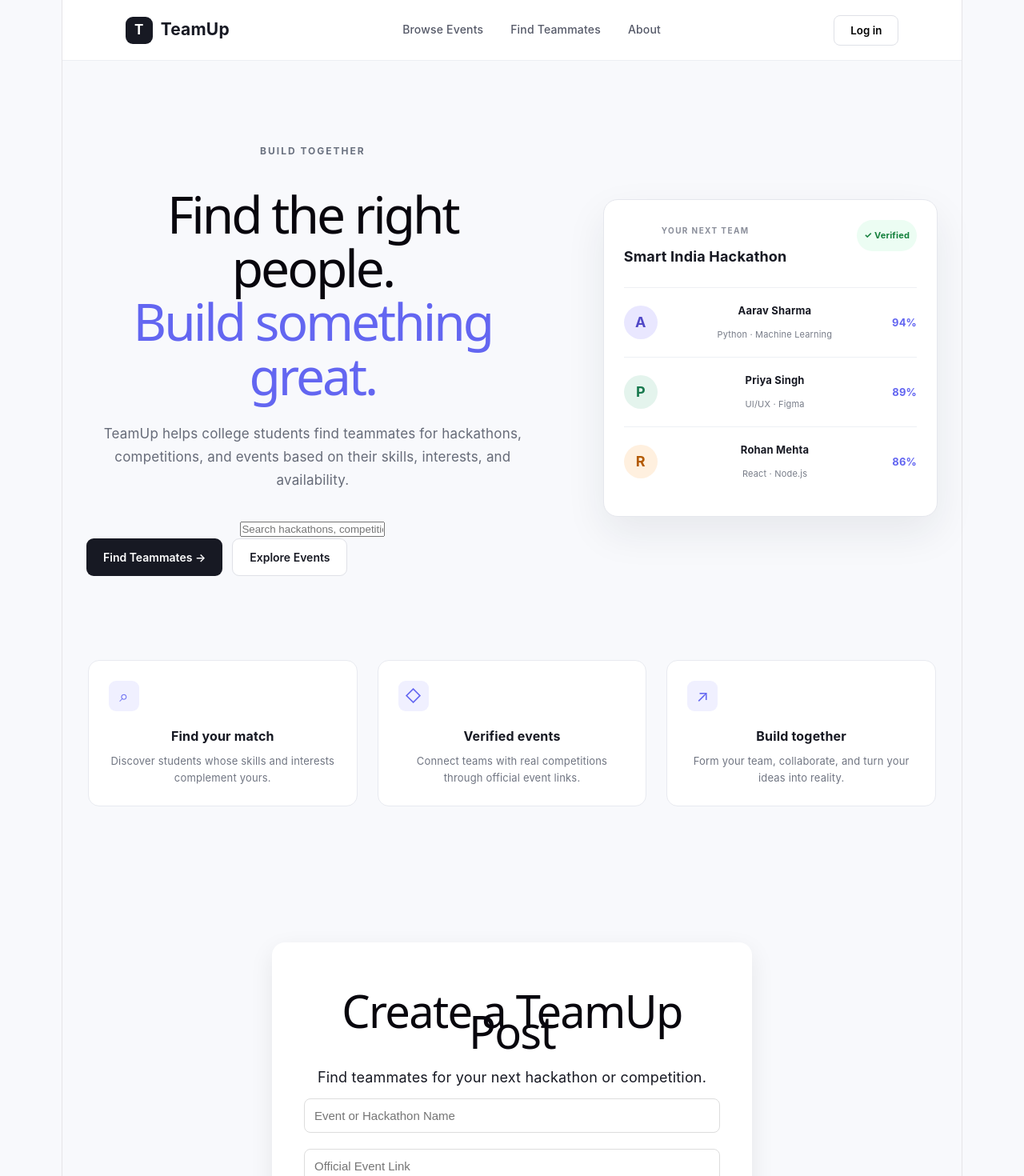
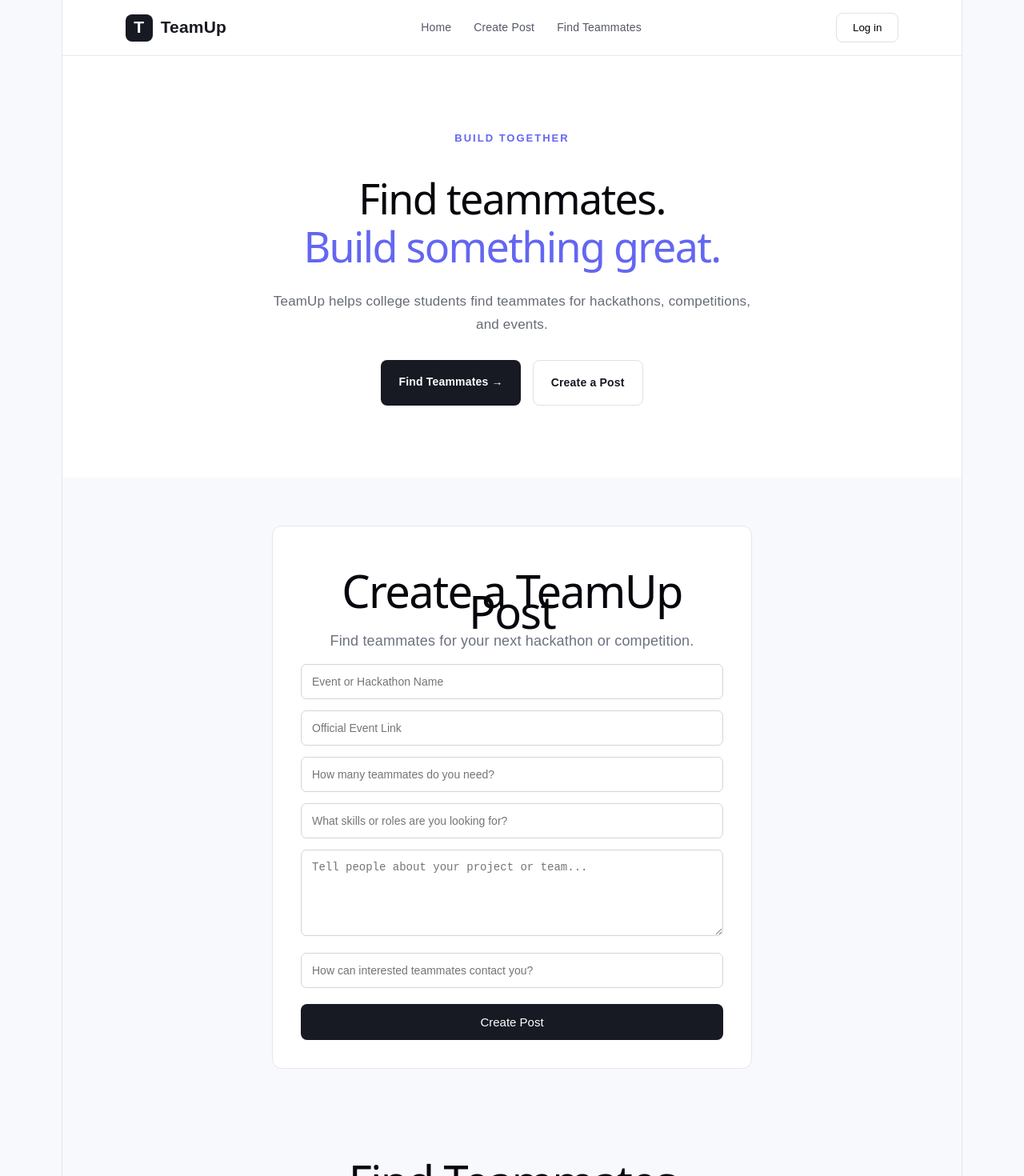
Before and after one commit to bhavyasrivastava5april/TeamUp, a React (Vite) app: page / in a window 1280 px wide. Shown: the top 1470 px of the page at 80% size. Built offline with nearby package versions, Linux system fonts and the light colour scheme.

Commit message:
Changed the ui

```diff
--- a/src/App.css
+++ b/src/App.css
@@ -1,4 +1,4 @@
-
+/* Global Styles */
 * {
   box-sizing: border-box;
   margin: 0;
@@ -6,14 +6,18 @@
 }
 
 body {
-  font-family: Inter, Arial, sans-serif;
+  font-family: Arial, sans-serif;
   background: #f8f9fc;
   color: #171923;
 }
 
-button {
+html {
+  scroll-behavior: smooth;
+}
+
+button,
+a {
   font-family: inherit;
-  cursor: pointer;
 }
 
 .app {
@@ -23,13 +27,13 @@ button {
 /* Navbar */
 
 .navbar {
-  height: 76px;
+  height: 70px;
   display: flex;
   align-items: center;
   justify-content: space-between;
   padding: 0 7%;
-  background: #ffffff;
-  border-bottom: 1px solid #eceef3;
+  background: white;
+  border-bottom: 1px solid #e5e7eb;
 }
 
 .logo {
@@ -37,7 +41,7 @@ button {
   align-items: center;
   gap: 10px;
   font-size: 21px;
-  font-weight: 700;
+  font-weight: bold;
 }
 
 .logo-mark {
@@ -46,60 +50,58 @@ button {
   justify-content: center;
   width: 34px;
   height: 34px;
-  border-radius: 9px;
+  border-radius: 8px;
   background: #171923;
   color: white;
-  font-size: 17px;
 }
 
 .nav-links {
   display: flex;
-  gap: 34px;
+  gap: 28px;
 }
 
 .nav-links a {
   color: #555968;
   text-decoration: none;
   font-size: 14px;
-  font-weight: 500;
 }
 
 .nav-links a:hover {
-  color: #171923;
+  color: #6366f1;
 }
 
 .login-btn {
+  padding: 10px 20px;
   border: 1px solid #dfe1e7;
+  border-radius: 8px;
   background: white;
-  padding: 10px 20px;
-  border-radius: 8px;
-  font-weight: 600;
+  cursor: pointer;
 }
 
-/* Hero */
+/* Hero Section */
 
 .hero {
-  max-width: 1180px;
-  margin: 0 auto;
-  padding: 100px 30px 80px;
-  display: grid;
-  grid-template-columns: 1.15fr 0.85fr;
-  gap: 80px;
-  align-items: center;
+  text-align: center;
+  padding: 90px 20px;
+  background: white;
+}
+
+.hero-content {
+  max-width: 750px;
+  margin: auto;
 }
 
 .eyebrow {
-  font-size: 12px;
-  font-weight: 700;
+  margin-bottom: 18px;
+  color: #6366f1;
+  font-size: 13px;
+  font-weight: bold;
   letter-spacing: 2px;
-  color: #6b7280;
-  margin-bottom: 18px;
 }
 
 .hero h1 {
-  font-size: clamp(44px, 5vw, 68px);
-  line-height: 1.05;
-  letter-spacing: -3px;
+  font-size: 52px;
+  line-height: 1.15;
   margin-bottom: 25px;
 }
 
@@ -108,262 +110,112 @@ button {
 }
 
 .hero-text {
-  max-width: 570px;
+  max-width: 600px;
+  margin: 0 auto 30px;
   color: #666b78;
   font-size: 17px;
   line-height: 1.7;
-  margin-bottom: 32px;
 }
+
+/* Hero Buttons */
 
 .hero-buttons {
   display: flex;
-  gap: 12px;
+  justify-content: center;
+  gap: 15px;
 }
 
 .primary-btn,
 .secondary-btn {
-  padding: 14px 21px;
-  border-radius: 9px;
+  display: inline-block;
+  padding: 14px 22px;
+  border-radius: 8px;
   font-size: 14px;
-  font-weight: 600;
+  font-weight: bold;
+  text-decoration: none;
+  cursor: pointer;
 }
 
 .primary-btn {
-  border: none;
   background: #171923;
   color: white;
 }
 
-.primary-btn:hover {
-  background: #2b2e3a;
+.secondary-btn {
+  background: white;
+  color: #171923;
+  border: 1px solid #dfe1e7;
 }
 
-.secondary-btn {
-  background: white;
-  border: 1px solid #dfe1e7;
-  color: #171923;
+.primary-btn:hover {
+  background: #6366f1;
 }
 
-/* Match Card */
-
-.hero-card {
-  background: white;
-  border: 1px solid #e5e7ed;
-  border-radius: 18px;
-  padding: 25px;
-  box-shadow: 0 20px 50px rgba(30, 35, 55, 0.08);
+.secondary-btn:hover {
+  background: #f1f2f6;
 }
 
-.card-header {
-  display: flex;
-  justify-content: space-between;
-  align-items: flex-start;
-  margin-bottom: 25px;
+/* Create Post */
+
+.create-post {
+  max-width: 600px;
+  margin: 60px auto;
+  padding: 35px;
+  background: white;
+  border: 1px solid #e5e7eb;
+  border-radius: 12px;
 }
 
-.card-label {
-  color: #8a8e9a;
-  font-size: 10px;
-  font-weight: 700;
-  letter-spacing: 1.4px;
-  margin-bottom: 6px;
+.create-post h1 {
+  margin-bottom: 10px;
 }
 
-.card-header h3 {
-  font-size: 18px;
-}
-
-.verified {
-  color: #15803d;
-  background: #ecfdf3;
-  padding: 6px 9px;
-  border-radius: 20px;
-  font-size: 11px;
-  font-weight: 700;
-}
-
-.match {
-  display: flex;
-  align-items: center;
-  gap: 13px;
-  padding: 15px 0;
-  border-top: 1px solid #eef0f4;
-}
-
-.avatar {
-  width: 42px;
-  height: 42px;
-  border-radius: 50%;
-  display: flex;
-  align-items: center;
-  justify-content: center;
-  background: #e9e7ff;
-  color: #5148c7;
-  font-weight: 700;
-}
-
-.avatar-two {
-  background: #e4f4ed;
-  color: #18794e;
-}
-
-.avatar-three {
-  background: #fff0df;
-  color: #b35a00;
-}
-
-.match-info {
-  flex: 1;
-  display: flex;
-  flex-direction: column;
-  gap: 4px;
-}
-
-.match-info strong {
-  font-size: 13px;
-}
-
-.match-info span {
-  font-size: 11px;
-  color: #777c88;
-}
-
-.match-score {
-  font-size: 13px;
-  font-weight: 700;
-  color: #6366f1;
-}
-
-/* Features */
-
-.features {
-  max-width: 1120px;
-  margin: 0 auto;
-  padding: 25px 30px 90px;
-  display: grid;
-  grid-template-columns: repeat(3, 1fr);
-  gap: 25px;
-}
-
-.feature {
-  background: white;
-  border: 1px solid #e8eaf0;
-  border-radius: 14px;
-  padding: 25px;
-}
-
-.feature-icon {
-  width: 38px;
-  height: 38px;
-  border-radius: 9px;
-  display: flex;
-  align-items: center;
-  justify-content: center;
-  background: #f0f0ff;
-  color: #6366f1;
-  font-size: 20px;
-  margin-bottom: 18px;
-}
-
-.feature h3 {
-  font-size: 16px;
-  margin-bottom: 8px;
-}
-
-.feature p {
-  color: #707582;
-  font-size: 13px;
+.create-post p {
+  color: #6b7280;
   line-height: 1.6;
 }
 
-/* Responsive */
-
-@media (max-width: 850px) {
-  .nav-links {
-    display: none;
-  }
-
-  .hero {
-    grid-template-columns: 1fr;
-    gap: 50px;
-    padding-top: 65px;
-  }
-
-  .hero-card {
-    max-width: 520px;
-  }
-
-  .features {
-    grid-template-columns: 1fr;
-  }
-}
-
-@media (max-width: 500px) {
-  .navbar {
-    padding: 0 20px;
-  }
-
-  .hero {
-    padding: 55px 20px;
-  }
-
-  .hero h1 {
-    font-size: 43px;
-    letter-spacing: -2px;
-  }
-
-  .hero-buttons {
-    flex-direction: column;
-  }
-
-  .hero-buttons button {
-    width: 100%;
-  }
-
-  .features {
-    padding: 10px 20px 60px;
-  }
-}
-.create-post {
-  max-width: 600px;
-  margin: 80px auto;
-  padding: 40px;
-  background: white;
-  border-radius: 16px;
-  box-shadow: 0 10px 30px rgba(0, 0, 0, 0.08);
-}
 .create-post input,
 .create-post textarea {
   width: 100%;
-  padding: 12px;
-  margin-top: 12px;
-  margin-bottom: 8px;
-  border: 1px solid #ddd;
-  border-radius: 8px;
-  font-size: 15px;
-  box-sizing: border-box;
+  padding: 13px;
+  margin-top: 14px;
+  border: 1px solid #d1d5db;
+  border-radius: 7px;
+  font-size: 14px;
 }
+
+.create-post input:focus,
+.create-post textarea:focus,
+.browse-posts input:focus {
+  outline: 2px solid #6366f1;
+  border-color: transparent;
+}
+
 .create-post button {
   width: 100%;
   padding: 14px;
   margin-top: 20px;
   border: none;
   border-radius: 8px;
-  background: #111827;
+  background: #171923;
   color: white;
-  font-size: 16px;
+  font-size: 15px;
   cursor: pointer;
 }
 
 .create-post button:hover {
-  opacity: 0.9;
+  background: #6366f1;
 }
+
+/* Created Post */
+
 .created-post {
-  margin-top: 30px;
-  padding: 25px;
+  margin-top: 25px;
+  padding: 22px;
+  background: #f8f9fc;
   border: 1px solid #e5e7eb;
-  border-radius: 12px;
-  background: #f9fafb;
+  border-radius: 10px;
 }
 
 .created-post h2 {
@@ -372,29 +224,40 @@ button {
 
 .created-post p {
   margin: 8px 0;
+  color: #374151;
 }
 
 .created-post a {
   display: inline-block;
-  margin-top: 15px;
+  margin-top: 12px;
+  color: #6366f1;
+  font-weight: bold;
   text-decoration: none;
-  font-weight: 600;
 }
 
+/* Browse Posts */
+
 .browse-posts {
-  max-width: 900px;
-  margin: 80px auto;
-  padding: 40px 20px;
+  max-width: 800px;
+  margin: 60px auto;
+  padding: 35px 20px;
+}
+
+.browse-posts h1 {
+  margin-bottom: 10px;
+}
+
+.browse-posts > p {
+  color: #6b7280;
 }
 
 .browse-posts input {
   width: 100%;
   padding: 14px;
-  margin: 20px 0;
-  border: 1px solid #ddd;
+  margin: 25px 0;
+  border: 1px solid #d1d5db;
   border-radius: 8px;
-  box-sizing: border-box;
-  font-size: 15px;
+  font-size: 14px;
 }
 
 .post-card {
@@ -402,7 +265,7 @@ button {
   margin-top: 20px;
   background: white;
   border: 1px solid #e5e7eb;
-  border-radius: 12px;
+  border-radius: 10px;
 }
 
 .post-card h2 {
@@ -410,5 +273,54 @@ button {
 }
 
 .post-card p {
-  margin: 8px 0;
+  margin: 10px 0;
+  color: #374151;
 }
+
+.post-card a {
+  display: inline-block;
+  margin-top: 12px;
+  color: #6366f1;
+  font-weight: bold;
+  text-decoration: none;
+}
+
+/* Mobile Responsive */
+
+@media (max-width: 700px) {
+  .navbar {
+    padding: 0 20px;
+  }
+
+  .nav-links {
+    display: none;
+  }
+
+  .hero {
+    padding: 60px 20px;
+  }
+
+  .hero h1 {
+    font-size: 38px;
+  }
+
+  .hero-buttons {
+    flex-direction: column;
+  }
+
+  .primary-btn,
+  .secondary-btn {
+    width: 100%;
+    text-align: center;
+  }
+
+  .create-post {
+    margin: 40px 20px;
+    padding: 25px;
+  }
+
+  .browse-posts {
+    margin: 40px auto;
+    padding: 25px 20px;
+  }
+}
--- a/src/App.jsx
+++ b/src/App.jsx
@@ -1,30 +1,8 @@
-import { useState } from "react";
 import "./App.css";
 import CreatePost from "./CreatePost";
 import BrowsePosts from "./BrowsePosts";
 
 function App() {
-  const [search, setSearch] = useState("");
-  const events = [
-  {
-    name: "Smart India Hackathon",
-    membersNeeded: 2,
-    skills: "React, Python",
-  },
-  {
-    name: "Google Solution Challenge",
-    membersNeeded: 1,
-    skills: "UI/UX, Figma",
-  },
-  {
-    name: "Hackathon India",
-    membersNeeded: 3,
-    skills: "JavaScript, Node.js",
-  },
-];
-const filteredEvents = events.filter((event) =>
-  event.name.toLowerCase().includes(search.toLowerCase())
-);
   return (
     <div className="app">
       <nav className="navbar">
@@ -34,135 +12,53 @@ const filteredEvents = events.filter((event) =>
         </div>
 
         <div className="nav-links">
-          <a href="#events">Browse Events</a>
-          <a href="#teammates">Find Teammates</a>
-          <a href="#about">About</a>
+          <a href="#home">Home</a>
+          <a href="#create-post">Create Post</a>
+          <a href="#find-teammates">Find Teammates</a>
         </div>
 
         <button className="login-btn">Log in</button>
       </nav>
 
       <main>
-        <section className="hero">
+        {/* Homepage */}
+        <section className="hero" id="home">
           <div className="hero-content">
             <p className="eyebrow">BUILD TOGETHER</p>
 
             <h1>
-              Find the right people.
+              Find teammates.
               <br />
               <span>Build something great.</span>
             </h1>
 
             <p className="hero-text">
-              TeamUp helps college students find teammates for hackathons,
-              competitions, and events based on their skills, interests, and
-              availability.
+              TeamUp helps college students find teammates
+              for hackathons, competitions, and events.
             </p>
-            <div className="search-box">
-  <input
-    type="text"
-    placeholder="Search hackathons, competitions..."
-    value={search}
-    onChange={(e) => setSearch(e.target.value)}
-  />
-</div>
-<div className="search-results">
-  {search &&
-  filteredEvents.map((event) => (
-    <div className="event-card" key={event.name}>
-      <h3>{event.name}</h3>
-      <p>Members needed: {event.membersNeeded}</p>
-      <p>Looking for: {event.skills}</p>
-    </div>
-  ))}
-</div>
+
             <div className="hero-buttons">
-              <button className="primary-btn">Find Teammates →</button>
-              <button className="secondary-btn">Explore Events</button>
-            </div>
-          </div>
+              <a href="#find-teammates" className="primary-btn">
+                Find Teammates →
+              </a>
 
-          <div className="hero-card">
-            <div className="card-header">
-              <div>
-                <p className="card-label">YOUR NEXT TEAM</p>
-                <h3>Smart India Hackathon</h3>
-              </div>
-
-              <span className="verified">✓ Verified</span>
-            </div>
-
-            <div className="match">
-              <div className="avatar">A</div>
-
-              <div className="match-info">
-                <strong>Aarav Sharma</strong>
-                <span>Python · Machine Learning</span>
-              </div>
-
-              <div className="match-score">94%</div>
-            </div>
-
-            <div className="match">
-              <div className="avatar avatar-two">P</div>
-
-              <div className="match-info">
-                <strong>Priya Singh</strong>
-                <span>UI/UX · Figma</span>
-              </div>
-
-              <div className="match-score">89%</div>
-            </div>
-
-            <div className="match">
-              <div className="avatar avatar-three">R</div>
-
-              <div className="match-info">
-                <strong>Rohan Mehta</strong>
-                <span>React · Node.js</span>
-              </div>
-
-              <div className="match-score">86%</div>
+              <a href="#create-post" className="secondary-btn">
+                Create a Post
+              </a>
             </div>
           </div>
         </section>
 
-        <section className="features" id="about">
-          <div className="feature">
-            <div className="feature-icon">⌕</div>
+        {/* Create Post */}
+        <section id="create-post">
+          <CreatePost />
+        </section>
 
-            <h3>Find your match</h3>
-
-            <p>
-              Discover students whose skills and interests complement yours.
-            </p>
-          </div>
-
-          <div className="feature">
-            <div className="feature-icon">◇</div>
-
-            <h3>Verified events</h3>
-
-            <p>
-              Connect teams with real competitions through official event
-              links.
-            </p>
-          </div>
-
-          <div className="feature">
-            <div className="feature-icon">↗</div>
-
-            <h3>Build together</h3>
-
-            <p>
-              Form your team, collaborate, and turn your ideas into reality.
-            </p>
-          </div>
+        {/* Find Teammates */}
+        <section id="find-teammates">
+          <BrowsePosts />
         </section>
-        <CreatePost />
-        <BrowsePosts />
       </main>
-
     </div>
   );
 }
--- a/src/BrowsePosts.jsx
+++ b/src/BrowsePosts.jsx
@@ -18,8 +18,10 @@ useEffect(() => {
   setPosts(savedPosts);
 }, []);
   const filteredPosts = posts.filter((post) =>
-    post.eventName.toLowerCase().includes(search.toLowerCase())
-  );
+  post.eventName.toLowerCase().includes(search.toLowerCase()) ||
+  post.skills.toLowerCase().includes(search.toLowerCase()) ||
+  post.description.toLowerCase().includes(search.toLowerCase())
+);
 
   return (
     <div className="browse-posts">
```
